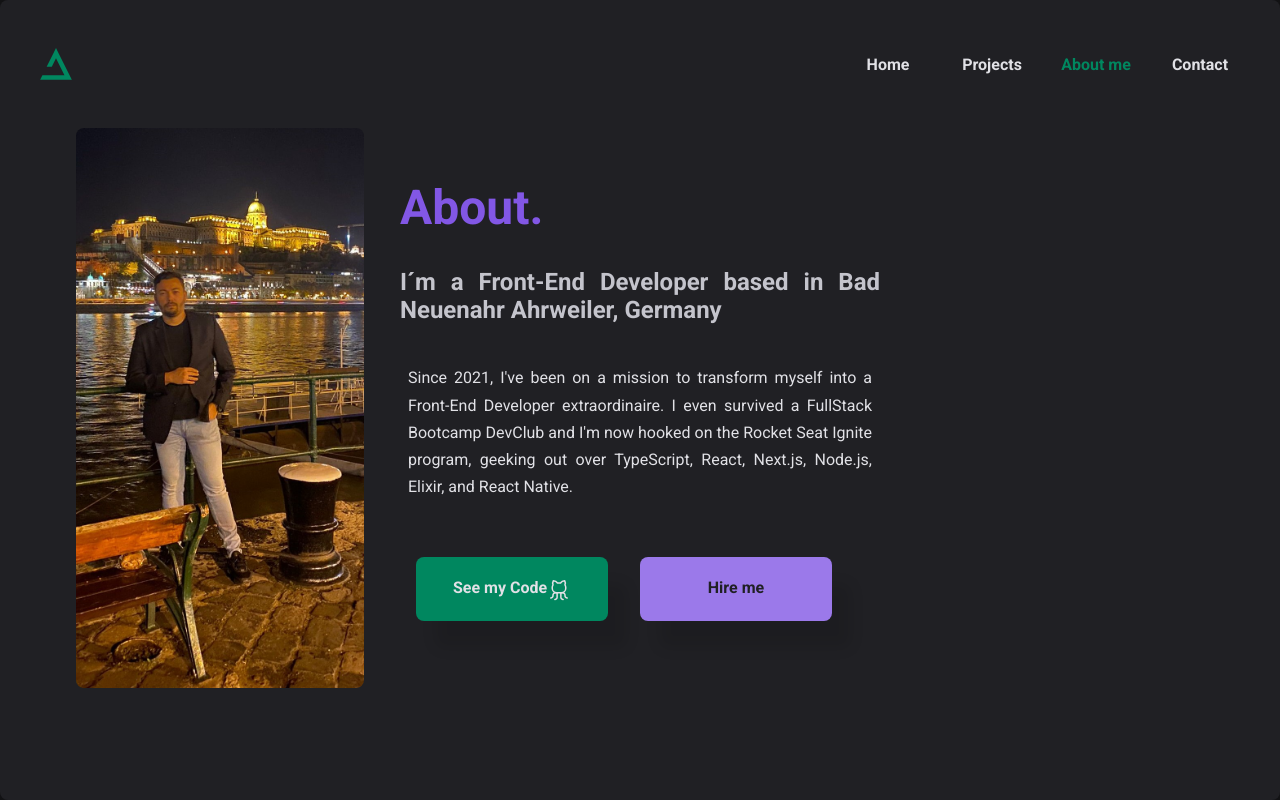
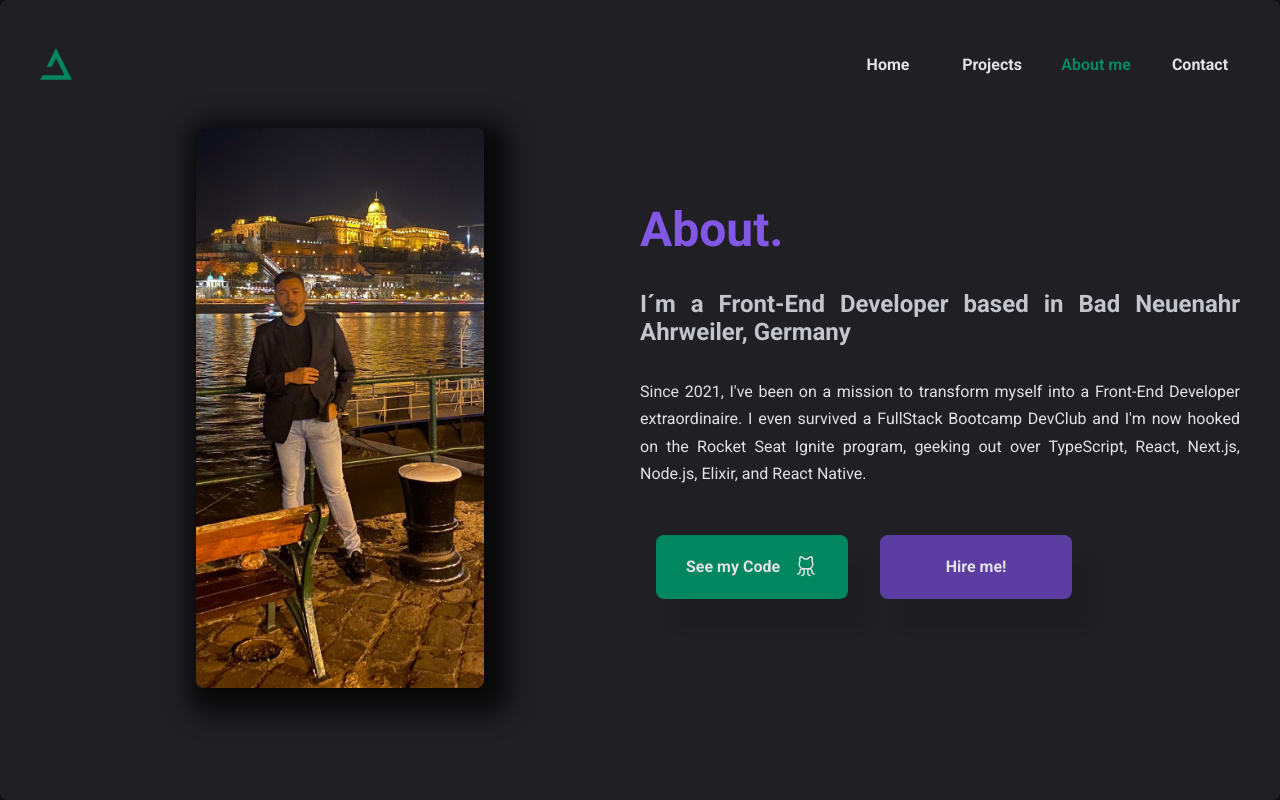
Before and after one commit to WilliamBebiano/Portifolio, a React (Vite) app: page /about in a window 1280 px wide. Built offline with nearby package versions, Linux system fonts and the light colour scheme.

Commit message:
about me update

```diff
--- a/src/components/Header/styles.ts
+++ b/src/components/Header/styles.ts
@@ -38,7 +38,6 @@ export const HeaderContainer = styled.header`
     flex-direction: row;
     align-items: center;
     justify-content: center;
-    flex: 1;
 
     nav {
       display: flex;
--- a/src/pages/About/index.tsx
+++ b/src/pages/About/index.tsx
@@ -6,6 +6,7 @@ import {
   ButtonGitHub,
   ButtonHireMe,
   ButtonWrapper,
+  ColorNav,
   Imagem,
   TextWithImageCard,
   TextWrapper,
@@ -31,9 +32,18 @@ export function About() {
         </p>
         <ButtonWrapper>
           <ButtonGitHub>
-            See my Code <GithubLogo size={24} />
+            <ColorNav
+              to="https://github.com/WilliamBebiano"
+              title="GitHub/WilliamBebiano"
+            >
+              See my Code <GithubLogo size={24} />
+            </ColorNav>
           </ButtonGitHub>
-          <ButtonHireMe>Hire me</ButtonHireMe>
+          <ButtonHireMe>
+            <ColorNav to={'/contacts'} title="Contacts">
+              Hire me!
+            </ColorNav>{' '}
+          </ButtonHireMe>
         </ButtonWrapper>
       </TextWrapper>
     </AboutContainner>
--- a/src/pages/About/styles.ts
+++ b/src/pages/About/styles.ts
@@ -1,19 +1,20 @@
+import { NavLink } from 'react-router-dom'
 import styled from 'styled-components'
 
 export const AboutContainner = styled.div`
   display: grid;
-  grid-template-columns: 30% 70%;
+  grid-template-columns: 50% 50%;
   flex-direction: row;
   align-items: center;
   justify-content: center;
   margin-top: 2rem;
 
   @media (max-width: 768px) {
-    grid-template-columns: 1fr;
-    grid-template-columns: auto;
+    display: flex;
+    flex-direction: column-reverse;
     align-items: center;
     justify-content: center;
-    margin: 0.5rem;
+    width: auto;
   }
 `
 export const TextWrapper = styled.div`
@@ -24,21 +25,16 @@ export const TextWrapper = styled.div`
   gap: 2rem;
   text-align: justify;
 
-  width: 60%;
-
   h1 {
     color: ${(props) => props.theme['purple-500']};
     font-size: 3rem;
   }
 
   h2 {
-    width: 30rem;
     font-size: 1.5rem;
     text-align: justify;
   }
   p {
-    width: 30rem;
-    padding: 0.5rem;
     text-align: justify;
     line-height: 1.7rem;
     color: ${(props) => props.theme['gray-100']};
@@ -56,6 +52,8 @@ export const Imagem = styled.img`
   width: 18rem;
   height: 35rem;
   border-radius: 8px;
+  -webkit-box-shadow: 9px 10px 24px 16px rgba(0, 0, 0, 0.75);
+  box-shadow: 9px 10px 24px 16px rgba(0, 0, 0, 0.75);
 `
 export const ButtonBase = styled.button`
   display: flex;
@@ -86,14 +84,28 @@ export const ButtonBase = styled.button`
   }
 
   @media (max-width: 768px) {
-    font-size: 0.875rem;
+    font-size: 1rem;
   }
 `
 export const ButtonGitHub = styled(ButtonBase)``
 
 export const ButtonHireMe = styled(ButtonBase)`
-  background: ${(props) => props.theme['purple-400']};
-  color: ${(props) => props.theme['gray-800']};
+  background: ${(props) => props.theme['purple-700']};
+
+  &:hover {
+    background-color: ${(props) => props.theme['purple-500']};
+  }
+
+  &:active {
+    background-color: ${(props) => props.theme['purple-400']};
+  }
+`
+export const ColorNav = styled(NavLink)`
+  display: flex;
+  gap: 0.875rem;
+  font-size: 1rem;
+  color: ${(props) => props.theme['gray-100']};
+  text-decoration: none;
 `
 
 export const ButtonWrapper = styled.div`
```
Also changed, not shown: src/assets/William-foto.svg (added).
